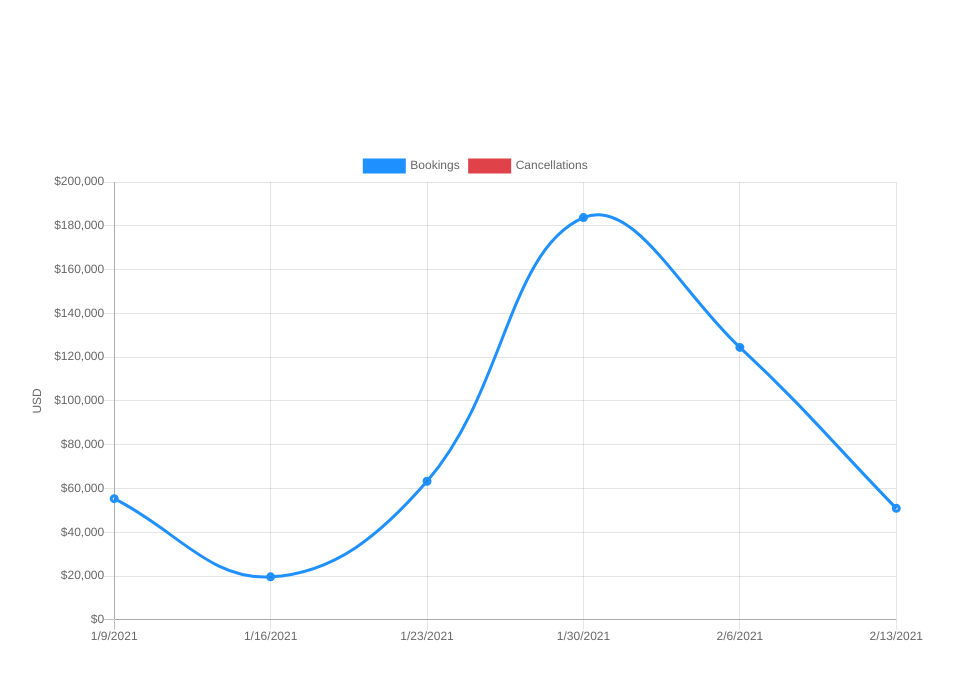
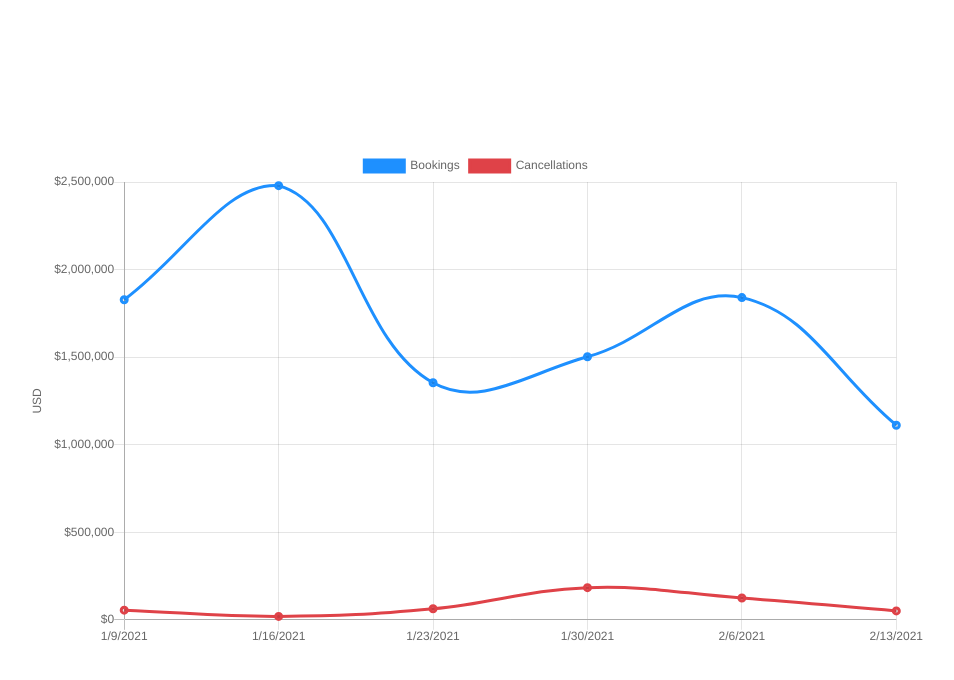
Before and after one commit to kevinsmasters/bookings-chart, a Next.js app: page / in a window 1280 px wide. Shown: the top 680 px of the page, without its empty margins (164-1118 px from the left). Built offline with nearby package versions, Linux system fonts and the light colour scheme.

Commit message:
pull in bookings and cancellations in one qpi call

```diff
--- a/components/BookingList.js
+++ b/components/BookingList.js
@@ -1,8 +1,13 @@
 import BookingItem from './BookingItem'
 import { Line } from "react-chartjs-2";
-const BookingList = ({bookings, cancellations}) =>{
+const BookingList = ({numbers}) =>{
 
+console.log(numbers);
     let dailyArr = [];
+
+    const cancellations = numbers.cancellations.data;
+
+    const bookings = numbers.bookings.data;
 
     for (let item in bookings) {
         let tempItem = {date: "",booking: 0};
--- /dev/null
+++ b/pages/api/numbers.js
@@ -0,0 +1,6 @@
+const numbers = require('../../sf_booking_cancellation_report');
+// console.log(bookings.bookings.attributes);
+
+export default (req, res) => {
+  res.status(200).json(numbers)
+}
--- a/pages/index.js
+++ b/pages/index.js
@@ -4,7 +4,7 @@ import BookingList from '../components/BookingList';
 import styles from '../styles/Home.module.css'
 
 
-export default function Home({bookings, cancellations}) {
+export default function Home({numbers}) {
   return (
     <div className={styles.container}>
       <Head>
@@ -14,7 +14,7 @@ export default function Home({bookings, cancellations}) {
 
       <main>
         <div className="container mx-auto">
-            <BookingList bookings={bookings, cancellations} />
+            <BookingList numbers={numbers} />
         </div>
       </main>
     </div>
@@ -22,14 +22,12 @@ export default function Home({bookings, cancellations}) {
 }
 
 export const getStaticProps = async () => {
-    const res = await fetch(`${server}/api/bookings`)
-    const res2 = await fetch(`${server}/api/cancellations`)
-    const bookings = await res.json()
-    const cancellations = await res2.json();
+    const res = await fetch(`${server}/api/numbers`)
+    const numbers = await res.json()
 
     return {
         props: {
-            bookings, cancellations
+            numbers
         }
     }
 }
```
